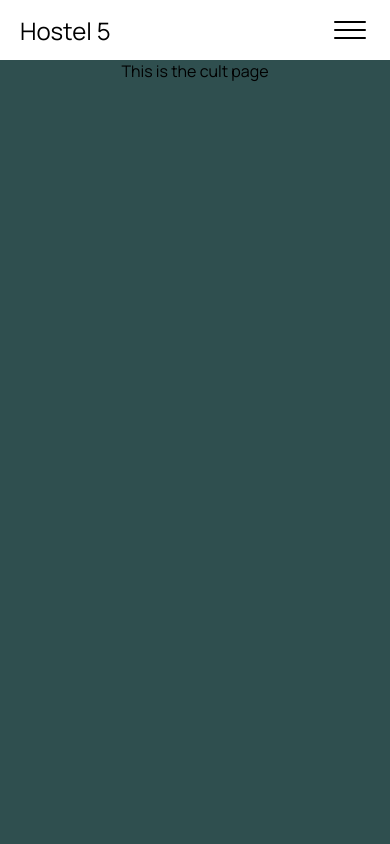
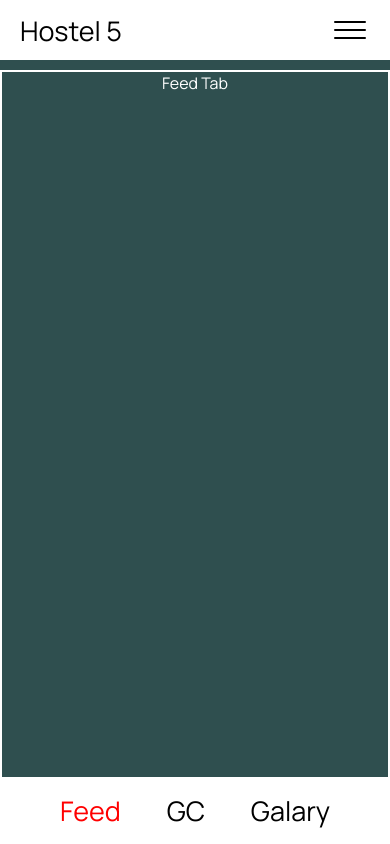
Before and after one commit to shubham282raj/hostel-5-website, a React (Create React App) app: page /cult in a window 390 px wide. Shown: the top 844 px of the page. Built offline with nearby package versions, Linux system fonts and the light colour scheme.

Commit message:
FootNav Comp & Scroll Snap Phone

```diff
--- /dev/null
+++ b/src/components/footerNav/footerNav.css
@@ -0,0 +1,40 @@
+.footerNav {
+  display: none;
+}
+
+@media screen and (max-width: 550px) {
+  .footerNav {
+    display: flex;
+    position: fixed;
+    bottom: 0;
+    background-color: var(--navbar-bg);
+    padding: 15px 60px;
+    justify-content: space-between;
+    align-items: center;
+    font-size: 27px;
+    width: 100%;
+  }
+  .footerNav input {
+    display: none;
+  }
+  .footerNav input:checked + label {
+    color: red;
+  }
+  #tabContainer {
+    display: flex;
+    scroll-snap-type: x mandatory;
+    scroll-snap-stop: ;
+    overflow: hidden;
+    flex-wrap: nowrap;
+    overflow: hidden;
+    overflow-x: scroll;
+  }
+  .tab {
+    flex-shrink: 0;
+    scroll-snap-align: center;
+    color: white;
+    height: 1200px;
+    width: 100vw;
+    border: 2px solid white;
+  }
+}
--- /dev/null
+++ b/src/components/footerNav/footerNav.jsx
@@ -0,0 +1,56 @@
+import "./footerNav.css";
+
+export const FooterNav = (props) => {
+  const handleTabChange = (tab) => {
+    const tabContainer = document.getElementById("tabContainer");
+    tabContainer.scrollTo(tabContainer.clientWidth * tab, 0);
+  };
+
+  const handleScrolling = () => {
+    const tabContainer = document.getElementById("tabContainer");
+    const rem = tabContainer.scrollLeft / tabContainer.clientWidth;
+    const nav = document.getElementsByName("footNavRadio");
+    nav[Math.round(rem)].checked = true;
+  };
+
+  return (
+    <div>
+      <div id="tabContainer" onScroll={() => handleScrolling()}>
+        {props.tabComponents.map((tab, key) => {
+          return (
+            <div className="tab" key={key}>
+              {tab}
+            </div>
+          );
+        })}
+      </div>
+      <div className="footerNav">
+        {props.tabLabels.map((label, key) => {
+          const labelID = label.toLowerCase();
+
+          return (
+            <div className="footNavButton" key={key}>
+              {key === 0 ? (
+                <input
+                  type="radio"
+                  name="footNavRadio"
+                  id={labelID}
+                  onClick={() => handleTabChange(key)}
+                  defaultChecked
+                />
+              ) : (
+                <input
+                  type="radio"
+                  name="footNavRadio"
+                  id={labelID}
+                  onClick={() => handleTabChange(key)}
+                />
+              )}
+              <label htmlFor={labelID}>{label}</label>
+            </div>
+          );
+        })}
+      </div>
+    </div>
+  );
+};
--- a/src/components/navbar/Navbar.jsx
+++ b/src/components/navbar/Navbar.jsx
@@ -10,13 +10,13 @@ export const Navbar = () => {
   const LinkComponent = () => {
     return (
       <span className="links" onClick={()=>{toggleMenu && setToggleMenu(!toggleMenu)}}>
-        <Link to={"/"}>Home</Link>
-        <Link to={"/tech"}>Tech</Link>
-        <Link to={"/web"}>Web</Link>
-        <Link to={"/cult"}>Cult</Link>
-        <Link to={"/sports"}>Sports</Link>
-        <Link to={"/mess"}>Mess</Link>
-        <Link to={"/council"}>Council</Link>
+        <Link to={"/"} className="navLinksLink">Home</Link>
+        <Link to={"/tech"} className="navLinksLink">Tech</Link>
+        <Link to={"/web"} className="navLinksLink">Web</Link>
+        <Link to={"/cult"} className="navLinksLink">Cult</Link>
+        <Link to={"/sports"} className="navLinksLink">Sports</Link>
+        <Link to={"/mess"} className="navLinksLink">Mess</Link>
+        <Link to={"/council"} className="navLinksLink">Council</Link>
       </span>
     );
   };
@@ -49,6 +49,7 @@ export const Navbar = () => {
       >
         <LinkComponent />
       </div>
+      <div id="navbarPadding"></div>
     </>
   );
 };
--- a/src/components/navbar/navbar.css
+++ b/src/components/navbar/navbar.css
@@ -1,15 +1,23 @@
+#navbarPadding {
+    height: 70px;
+}
+
 #navbar {
-  background-color: white;
+
+  background-color: var(--navbar-bg);
   padding: 20px 100px;
   display: flex;
   justify-content: space-between;
   align-items: center;
   font-size: 27px;
   width: 100%;
+  position: fixed;
 }
 
 #navbar .logo .hostelName{
     text-wrap: nowrap;
+    color: var(--text-color-1);
+    font-size: 27px;
 }
 
 #navbar .links {
@@ -19,7 +27,8 @@
 
 .links a{
   text-decoration: none;
-  color: black;
+  color: var(--text-color-1);
+  font-size: 24px;
 }
 
 #navbar .menuIcon{
@@ -39,11 +48,14 @@
     }
 }
 
-@media screen and (max-width: 800px) {
+@media screen and (max-width: 850px) {
     #navbar{
         flex-direction: column;
         padding: 20px 0;
         font-size: 24px;
+    }
+    #navbar .links{
+        padding-top: 10px;
     }
 }
 
@@ -102,6 +114,10 @@
         display: block;
         overflow: hidden;
         transition: all var(--menu-transition-time);
+        position: fixed;
+        top: 60px;
+        /* padding-top: 60px; */
+        width: 100vw;
     }
     .linkMenu .links{
         display: flex;
--- a/src/index.css
+++ b/src/index.css
@@ -14,10 +14,12 @@
 
     --navbar-bg: white;
 
+    --text-color-1: black;
+
     --menu-icon-width: 80%;
     --menu-icon-height: 6%;
     --menu-icon-border-radius: 10px;
-    --menu-icon-center-color: black;
-    --menu-icon-exteme-color: black;
+    --menu-icon-center-color: var(--text-color-1);
+    --menu-icon-exteme-color: var(--text-color-1);
     --menu-transition-time: 0.5s;
   }
--- a/src/pages/cult/cult.jsx
+++ b/src/pages/cult/cult.jsx
@@ -1,7 +1,20 @@
+import "./cult.css";
+import "../../components/footerNav/footerNav.css";
+import { FooterNav } from "../../components/footerNav/footerNav";
 
+const FeedTab = () => {
+    return(<div>Feed Tab</div>)
+}
+const GCTab = () => {
+    return(<div>GC Tab</div>)
+}
+const GalaryTab = () => {
+    return(<div>Galary Tab</div>)
+}
 
 export const Cult = () => {
-    return <div>
-        This is the cult page
-    </div>
-}
+  return <div>
+    {/* the class which containes the tabs has id "tabContainer" */}
+    <FooterNav tabComponents={[<FeedTab/>, <GCTab/>, <GalaryTab/>]} tabLabels={["Feed", "GC", "Galary"]} />
+  </div>
+};
--- /dev/null
+++ b/src/pages/tech/tech.css
@@ -0,0 +1,4 @@
+.techpage .header{
+    font-size: 25px;
+    color: white;
+}
--- a/src/pages/tech/tech.jsx
+++ b/src/pages/tech/tech.jsx
@@ -1,7 +1,11 @@
-
+import "./tech.css";
 
 export const Tech = () => {
-    return <div>
-        This is the tech page
+  return (
+    <div className="techpage">
+      <div className="header">
+        TECH
+      </div>
     </div>
-}
+  );
+};
```
Also changed, not shown: src/App.js (line endings or trailing spaces), src/pages/cult/cult.css (added).
